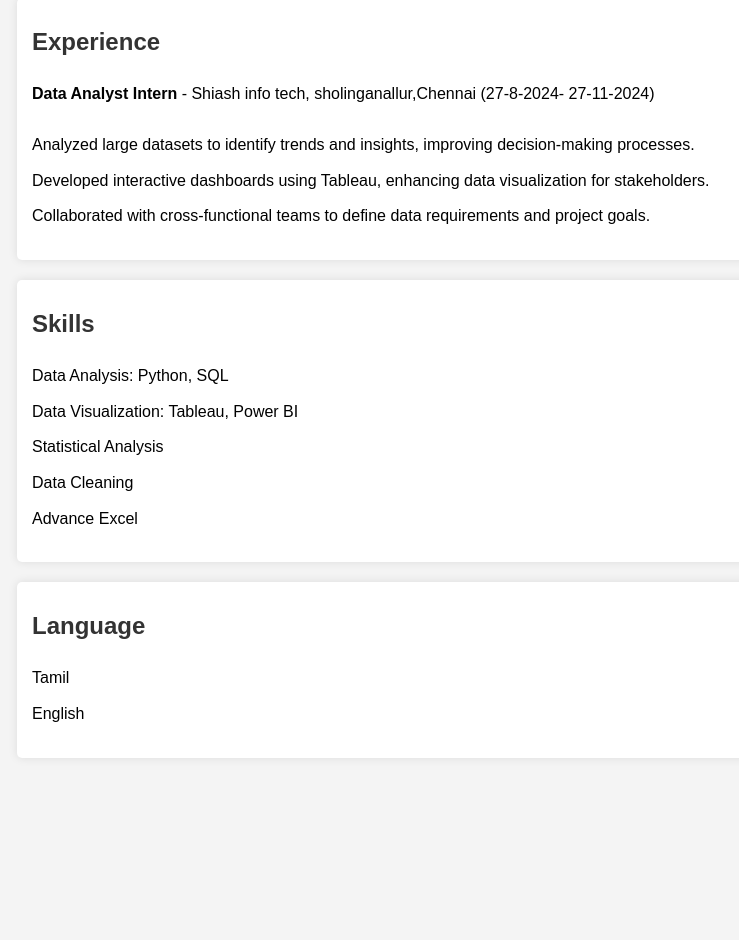
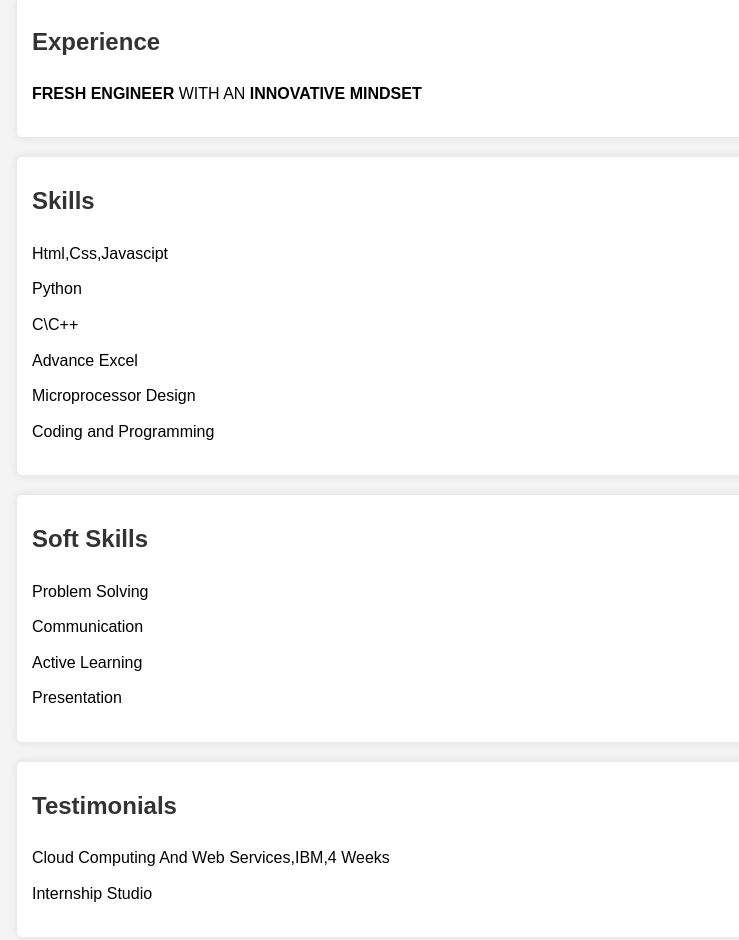
Before and after one commit to Hamoodun16/Resume, a plain HTML site: page index.html in a window 1280 px wide. Shown: the part 529-1469 px from the top of the page, without its empty margins (3-742 px from the left). Before the commit the page ends 1327 px from the top, so only its background shows below. Drawn offline with Linux system fonts and the light colour scheme.

Commit message:
add soft skills

```diff
--- a/index.html
+++ b/index.html
@@ -3,7 +3,7 @@
 <head>
     <meta charset="UTF-8">
     <meta name="viewport" content="width=device-width, initial-scale=1.0">
-    <title>HAMOODUN FDAHUN -Resume</title>
+    <title>HAMOODUN FADHUN -Resume</title>
     <style>
         body {
             font-family: Arial, sans-serif;
@@ -57,7 +57,9 @@
 
 <section>
     <h2>Objective</h2>
-    <p>Detail-oriented Data Analyst with a passion for transforming data into actionable insights. Seeking to leverage analytical skills in a challenging role to drive business improvements.</p>
+    <p> Detail-oriented, organized, and meticulous employee with a proven record of meeting tight deadlines.
+        Excels in fast-paced environments and consistently delivers high-quality work. Dedicated team player
+        enthusiastic about contributing to company success.</p>
 </section>
 
 <section>
@@ -72,17 +74,7 @@
     <h2>Experience</h2>
     <ul>
         <li>
-            <strong>Data Analyst Intern</strong> - Shiash info tech, sholinganallur,Chennai (27-8-2024- 27-11-2024)
-
-            <ul>
-                  <br>
-                <li>Analyzed large datasets to identify trends and insights, improving decision-making processes.</li>
-                <li>Developed interactive dashboards using Tableau, enhancing data visualization for stakeholders.</li>
-                <li>Collaborated with cross-functional teams to define data requirements and project goals.</li>
-            </ul>
-        </li>
-        <li>
-
+            <strong>FRESH ENGINEER </strong>  WITH AN <strong>INNOVATIVE MINDSET</strong>
         </li>
     </ul>
 </section>
@@ -90,12 +82,33 @@
 <section>
     <h2>Skills</h2>
     <ul>
-        <li>Data Analysis: Python, SQL</li>
-        <li>Data Visualization: Tableau, Power BI</li>
-        <li>Statistical Analysis</li>
-        <li>Data  Cleaning</li>
-        <li> Advance Excel </li>
+        <li>  Html,Css,Javascipt</li>
+        <li>  Python</li>
+        <li>  C\C++</li>
+        <li>  Advance Excel </li>
+        <li>  Microprocessor Design</li>
+        <li>  Coding and Programming</li>
+
     </ul>
+</section>
+
+<section>
+  <h2>Soft Skills</h2>
+    <ul>
+    <li>  Problem Solving</li>
+    <li>  Communication</li>
+    <li>  Active Learning</li>
+    <li>  Presentation</li>
+    </ul>
+</section>
+
+<section>
+ <h2>Testimonials</h2>
+ <ul>
+    <li>Cloud Computing And Web Services,IBM,4 Weeks</li>
+    <li>Internship Studio</li>
+ </ul>
+
 </section>
 
 <section>
```
